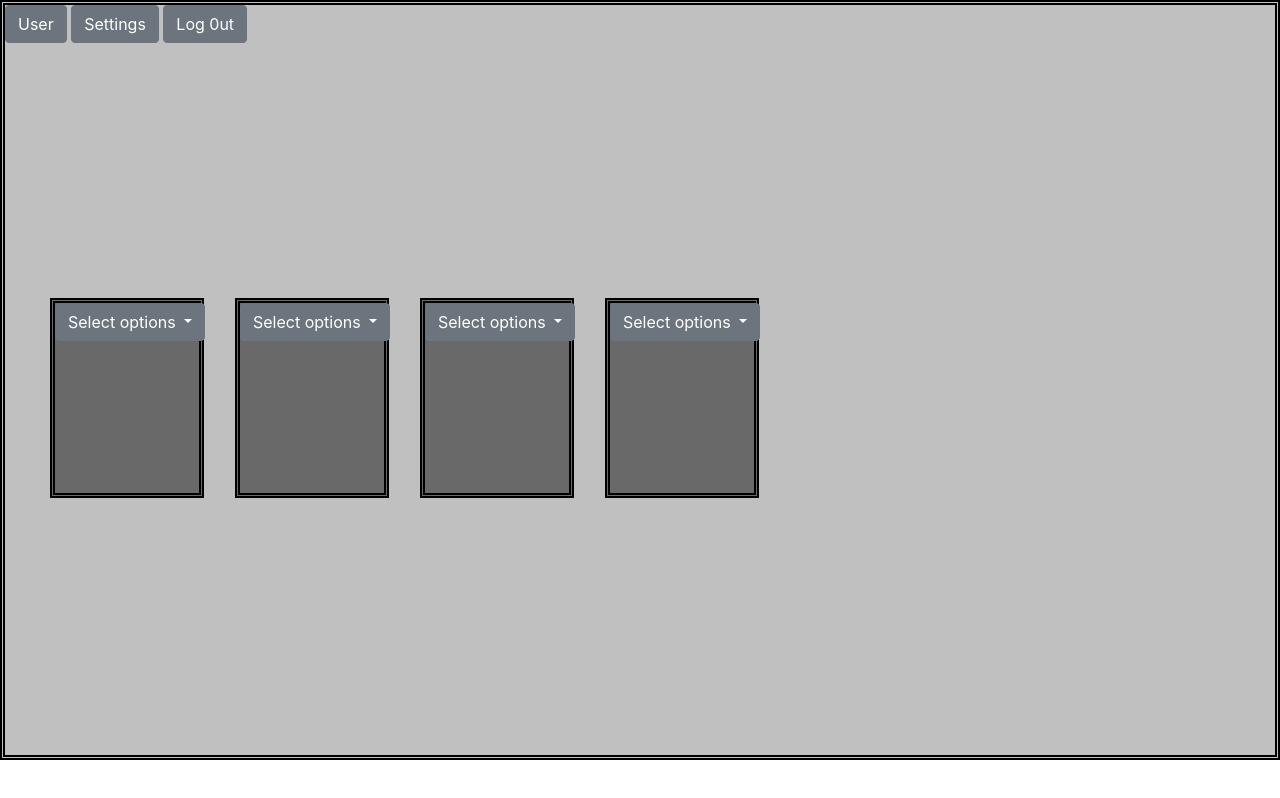
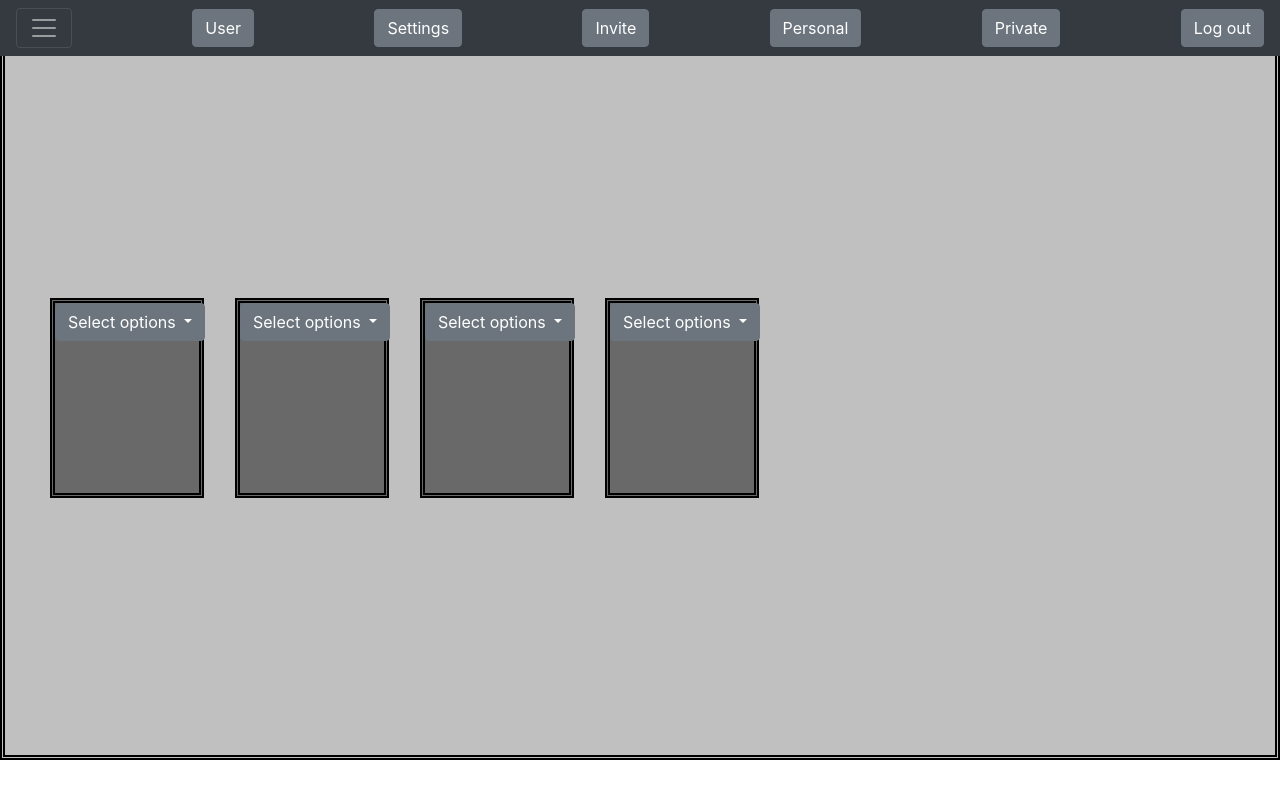
Before and after one commit to Kamil12121/project-group, a plain HTML site: page projectmanager/index.html in a window 1280 px wide. Drawn offline with nearby package versions, Linux system fonts and the light colour scheme.

Commit message:
Menu test

```diff
--- a/projectmanager/index.html
+++ b/projectmanager/index.html
@@ -67,20 +67,41 @@
         </div></div>
 
     </div>
-
+    <div class="fixed-top">
+      <div class="collapse" id="navbarToggleExternalContent">
+        <div class="bg-dark p-4">
+          <h5 class="text-white h4">Project Manager</h5>
+          <span class="text-muted">User name</span>
+        </div>
+      </div>
+      <nav class="navbar navbar-dark bg-dark">
+        <button class="navbar-toggler" type="button" data-toggle="collapse" data-target="#navbarToggleExternalContent" aria-controls="navbarToggleExternalContent" aria-expanded="false" aria-label="Toggle navigation">
+          <span class="navbar-toggler-icon">     <button type="button" class="btn btn-secondary" data-toggle="tooltip" data-placement="top" title="Tooltip on top">
+            User
+          </button>
+          <button type="button" class="btn btn-secondary" data-toggle="tooltip" data-placement="right" title="Tooltip on right">
+            Settings
+          </button>
+          <button type="button" class="btn btn-secondary" data-toggle="tooltip" data-placement="right" title="Tooltip on right">
+          Invite
+          </button>
+          <button type="button" class="btn btn-secondary" data-toggle="tooltip" data-placement="right" title="Tooltip on right">
+           Personal
+          </button>
+          <button type="button" class="btn btn-secondary" data-toggle="tooltip" data-placement="right" title="Tooltip on right">
+           Private
+          </button>
+          <button type="button" class="btn btn-secondary" data-toggle="tooltip" data-placement="bottom" title="Tooltip on bottom">
+            Log out
+          </button>
+        </div>
+        </span>
+        </button>
+      </nav>
+    </div>
 
 
     <div class id="backgroundmainly">
-      <button type="button" class="btn btn-secondary" data-toggle="tooltip" data-placement="top" title="Tooltip on top">
-        User
-      </button>
-      <button type="button" class="btn btn-secondary" data-toggle="tooltip" data-placement="right" title="Tooltip on right">
-        Settings
-      </button>
-      <button type="button" class="btn btn-secondary" data-toggle="tooltip" data-placement="bottom" title="Tooltip on bottom">
-        Log 0ut
-      </button>
-    </div>
 
 
 
```
